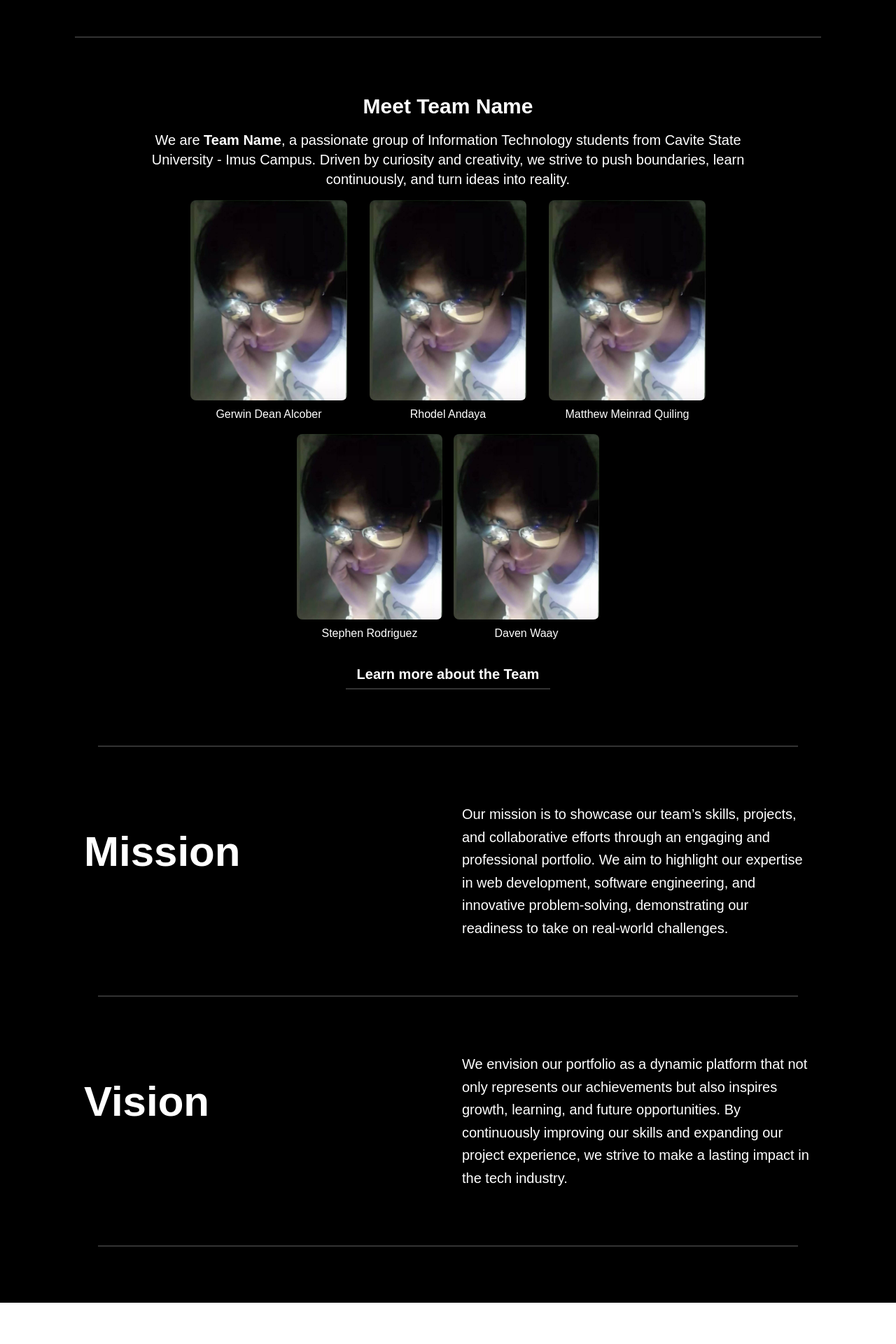
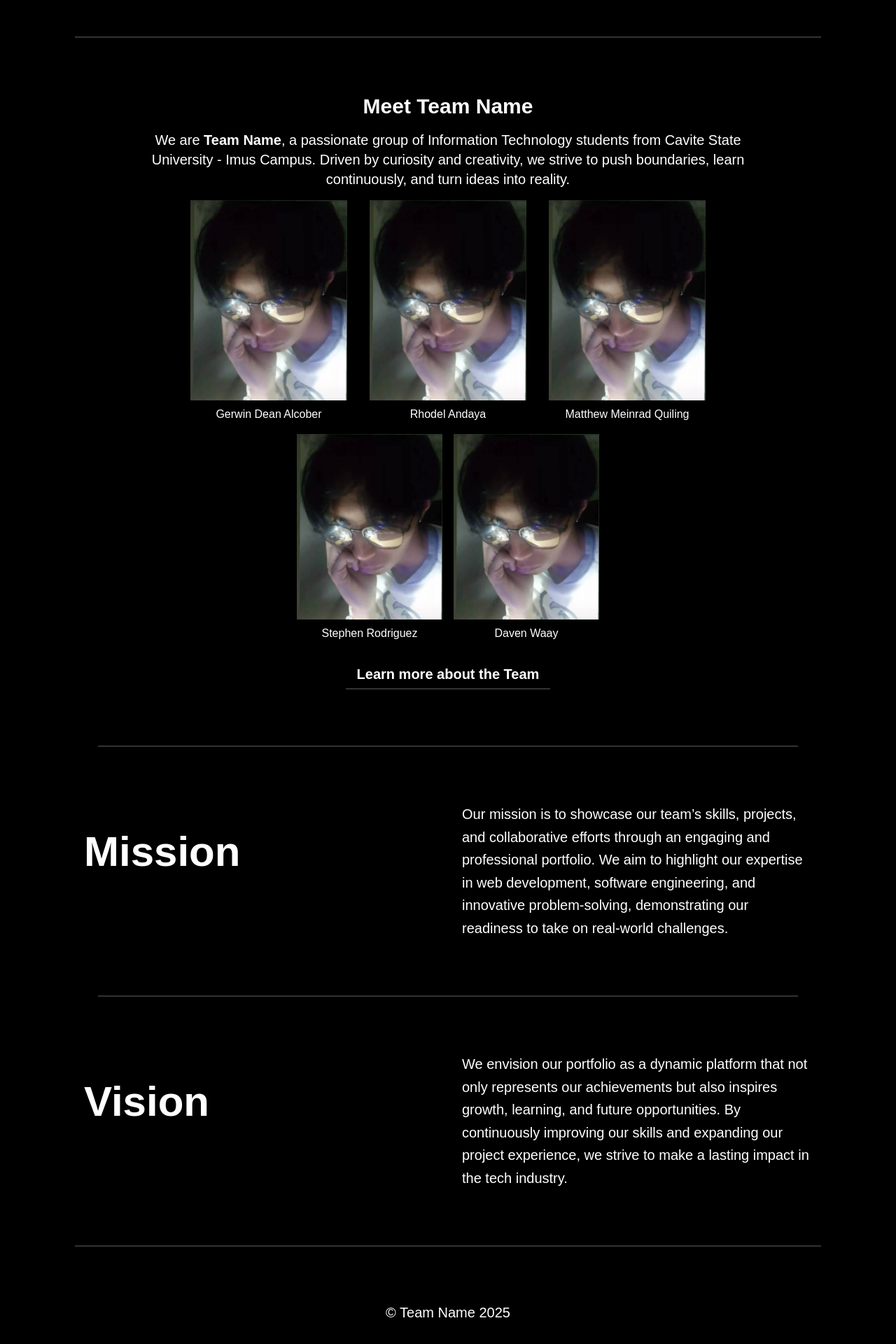
Before and after one commit to slricta/team-portfolio-project, a React (Create React App) app: page / in a window 1280 px wide. Shown: the part 848-2768 px from the top of the page at 70% size. Before the commit the page ends 2709 px from the top, so only its background shows below. Built offline with nearby package versions, Linux system fonts and the light colour scheme.

Commit message:
Updated content

```diff
--- a/package.json
+++ b/package.json
@@ -7,6 +7,7 @@
     "@testing-library/jest-dom": "^6.6.3",
     "@testing-library/react": "^16.2.0",
     "@testing-library/user-event": "^13.5.0",
+    "framer-motion": "^12.4.10",
     "react": "^19.0.0",
     "react-dom": "^19.0.0",
     "react-router-dom": "^7.2.0",
--- a/src/App.js
+++ b/src/App.js
@@ -1,5 +1,6 @@
 import { useState, useEffect } from 'react';
-import { Route, Routes } from 'react-router-dom';
+import { Route, Routes, useLocation } from 'react-router-dom';
+import { AnimatePresence } from 'framer-motion';
 import './App.css';
 import { Navbar } from "./components/Navbar.js";
 import { About } from "./components/pages/About.js";
@@ -8,14 +9,16 @@
 import { Contact } from './components/pages/Contact.js';
 import { Home } from './components/pages/Home.js';
 import LoadingScreen from './LoadingScreen.js';
+import { Footer } from "./components/Footer.js";
 
 function App() {
   const [loading, setLoading] = useState(true);
+  const location = useLocation(); // Get current route
 
   useEffect(() => {
     const timer = setTimeout(() => {
       setLoading(false);
-    }, 2000);
+    }, 1000);
     return () => clearTimeout(timer);
   }, []);
 
@@ -24,13 +27,16 @@
   ) : (
     <div className='App'>
       <Navbar />
-      <Routes>
+      <AnimatePresence mode="wait">  {/* Enables smooth page transitions */}
+        <Routes location={location} key={location.pathname}>
           <Route path="/" element={<Home />} />
           <Route path="/about" element={<About />} />
           <Route path="/team" element={<Team />} />
           <Route path="/projects" element={<Projects />} />
           <Route path="/contact" element={<Contact />} />
         </Routes>
+      </AnimatePresence>
+      <Footer />
     </div>
   );
 }
--- /dev/null
+++ b/src/components/Footer.js
@@ -0,0 +1,12 @@
+import React from 'react'
+
+export const Footer = () => {
+  return (
+    <div>
+        <hr className="w-5/6 mx-auto border-t-2 border-[#333333] mt-20" />
+      <footer className='text-center text-xl pb-20 pt-20'>
+        <p>© Team Name 2025</p>
+      </footer>
+    </div>
+  )
+}
--- a/src/components/pages/About.js
+++ b/src/components/pages/About.js
@@ -1,12 +1,28 @@
 import React from 'react'
+import { motion } from "framer-motion";
 
 export const About = () => {
   return (
+    <motion.div
+      initial={{ opacity: 0, y: 50 }} // Fade-in + Slide-in from below
+      animate={{ opacity: 1, y: 0 }} // Fully visible
+      exit={{ opacity: 0, y: -50 }} // Fade-out + Slide-up when leaving
+      transition={{ duration: 0.3 }} // Smooth transition effect
+    >
     <div>
+      {/* Top Section */}
+      <div className="flex justify-between items-center h-screen pl-40">
+        {/* About Us */}
+        <div>
+          <h1 className="text-7xl font-bold">About Us</h1>
+        </div>
+      </div>
+      <hr className="w-5/6 mx-auto border-t-2 border-[#333333] mb-20" />
       <ul>
         <li>Team background and purpose</li>
         <li>Description of expertise and focuse</li>
       </ul>
     </div>
+    </motion.div>
   )
 }
--- a/src/components/pages/Contact.js
+++ b/src/components/pages/Contact.js
@@ -1,12 +1,28 @@
 import React from 'react'
+import { motion } from "framer-motion";
 
 export const Contact = () => {
   return (
+    <motion.div
+          initial={{ opacity: 0, y: 50 }} // Fade-in + Slide-in from below
+          animate={{ opacity: 1, y: 0 }} // Fully visible
+          exit={{ opacity: 0, y: -50 }} // Fade-out + Slide-up when leaving
+          transition={{ duration: 0.3 }} // Smooth transition effect
+        >
     <div>
+      {/* Top Section */}
+      <div className="flex justify-between items-center h-screen pl-40">
+        {/* Contact US */}
+        <div>
+          <h1 className="text-7xl font-bold">Contact Us</h1>
+        </div>
+      </div>
+      <hr className="w-5/6 mx-auto border-t-2 border-[#333333] mb-20" />
       <ul>
         <li>contact form for inquiries</li>
         <li>social media links</li>
       </ul>
     </div>
+    </motion.div>
   )
 }
--- a/src/components/pages/Home.js
+++ b/src/components/pages/Home.js
@@ -3,9 +3,16 @@
 import player456 from './images/player456.jpg';
 import "./Pages.css"
 import samplelogo from './images/samplelogo.png';
+import { motion } from "framer-motion";
 
 export const Home = () => {
   return (
+    <motion.div
+      initial={{ opacity: 0, y: 50 }} // Fade-in + Slide-in from below
+      animate={{ opacity: 1, y: 0 }} // Fully visible
+      exit={{ opacity: 0, y: -50 }} // Fade-out + Slide-up when leaving
+      transition={{ duration: 0.3 }} // Smooth transition effect
+    >
     <div>
       {/* Top Section */}
       <div className="flex justify-between items-center h-screen pl-40">
@@ -35,26 +42,26 @@
         {/* Team Members Grid */}
         <div className="grid grid-cols-3 gap-4 place-items-center mx-56">
           <div>
-            <img src={player456} alt="Team Member 1" className="w-56 h-full object-cover rounded-lg mx-auto" />
+            <img src={player456} alt="Team Member 1" className="w-56 h-full object-cover mx-auto" />
             <p className="mt-2 text-center">Gerwin Dean Alcober</p>
           </div>
           <div>
-            <img src={player456} alt="Team Member 2" className="w-56 h-full object-cover rounded-lg mx-auto" />
+            <img src={player456} alt="Team Member 2" className="w-56 h-full object-cover mx-auto" />
             <p className="mt-2 text-center">Rhodel Andaya</p>
           </div>
           <div>
-            <img src={player456} alt="Team Member 3" className="w-56 h-full object-cover rounded-lg mx-auto" />
+            <img src={player456} alt="Team Member 3" className="w-56 h-full object-cover mx-auto" />
             <p className="mt-2 text-center">Matthew Meinrad Quiling</p>
           </div>
         </div>
 
         <div className="grid grid-cols-2 gap-4 place-items-center mx-96 mt-4">
           <div>
-            <img src={player456} alt="Team Member 4" className="w-56 h-full object-cover rounded-lg mx-auto" />
+            <img src={player456} alt="Team Member 4" className="w-56 h-full object-cover mx-auto" />
             <p className="mt-2 text-center">Stephen Rodriguez</p>
           </div>
           <div>
-            <img src={player456} alt="Team Member 5" className="w-56 h-full object-cover rounded-lg mx-auto" />
+            <img src={player456} alt="Team Member 5" className="w-56 h-full object-cover mx-auto" />
             <p className="mt-2 text-center">Daven Waay</p>
           </div>
         </div>
@@ -96,9 +103,9 @@
             </p>
           </div>
         </div>
-        <hr className="w-5/6 mx-auto border-t-2 border-[#333333] mt-20 pb-20" />
 
       </div>
     </div>
+    </motion.div>
   );
 };
--- a/src/components/pages/Projects.js
+++ b/src/components/pages/Projects.js
@@ -1,12 +1,28 @@
 import React from 'react'
+import { motion } from "framer-motion";
 
 export const Projects = () => {
   return (
+    <motion.div
+              initial={{ opacity: 0, y: 50 }} // Fade-in + Slide-in from below
+              animate={{ opacity: 1, y: 0 }} // Fully visible
+              exit={{ opacity: 0, y: -50 }} // Fade-out + Slide-up when leaving
+              transition={{ duration: 0.3 }} // Smooth transition effect
+            >
     <div>
+      {/* Top Section */}
+      <div className="flex justify-between items-center h-screen pl-40">
+        {/* Projects */}
+        <div>
+          <h1 className="text-7xl font-bold">Projects</h1>
+        </div>
+      </div>
+      <hr className="w-5/6 mx-auto border-t-2 border-[#333333] mb-20" />
       <ul>
         <li>showcase previous or ongoing projects</li>
         <li>Each project includes: project title, short description, technologies used, screenshots or live demo link</li>
       </ul>
     </div>
+    </motion.div>
   )
 }
--- a/src/components/pages/Team.js
+++ b/src/components/pages/Team.js
@@ -1,12 +1,28 @@
 import React from 'react'
+import { motion } from "framer-motion";
 
 export const Team = () => {
   return (
+    <motion.div
+                  initial={{ opacity: 0, y: 50 }} // Fade-in + Slide-in from below
+                  animate={{ opacity: 1, y: 0 }} // Fully visible
+                  exit={{ opacity: 0, y: -50 }} // Fade-out + Slide-up when leaving
+                  transition={{ duration: 0.3 }} // Smooth transition effect
+                >
     <div>
+      {/* Top Section */}
+      <div className="flex justify-between items-center h-screen pl-40">
+        {/* Team members */}
+        <div>
+          <h1 className="text-7xl font-bold">Team Members</h1>
+        </div>
+      </div>
+      <hr className="w-5/6 mx-auto border-t-2 border-[#333333] mb-20" />
       <ul>
         <li>list of all team members</li>
         <li>Each members profile including: profile pic, name and role, skills and expertise, social media or github links</li>
       </ul>
     </div>
+    </motion.div>
   )
 }
```
Also changed, not shown: 1 other file (tests, documents, lock files or other folders). Lines whose indentation alone changed are shown as unchanged.
